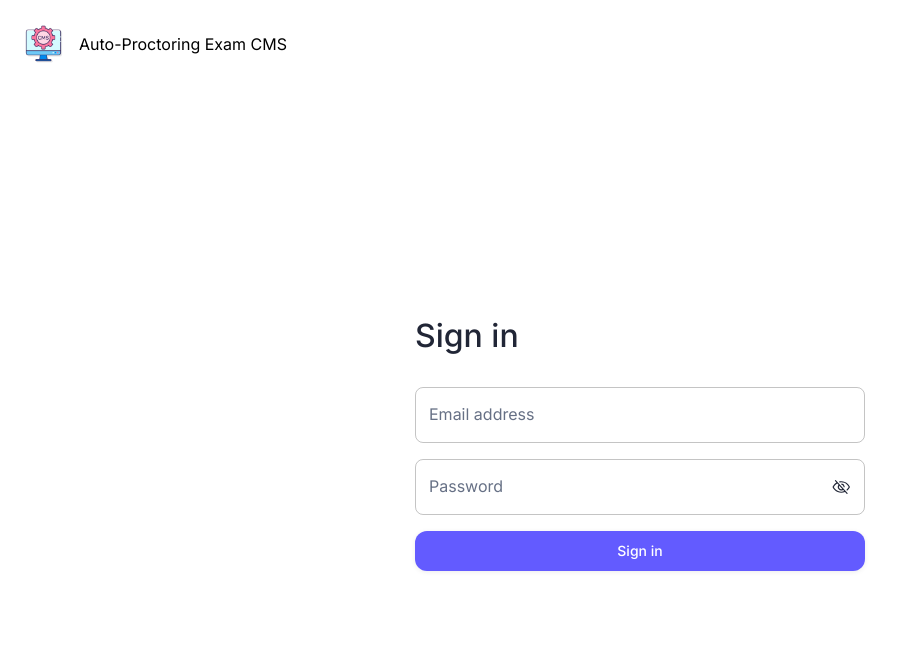
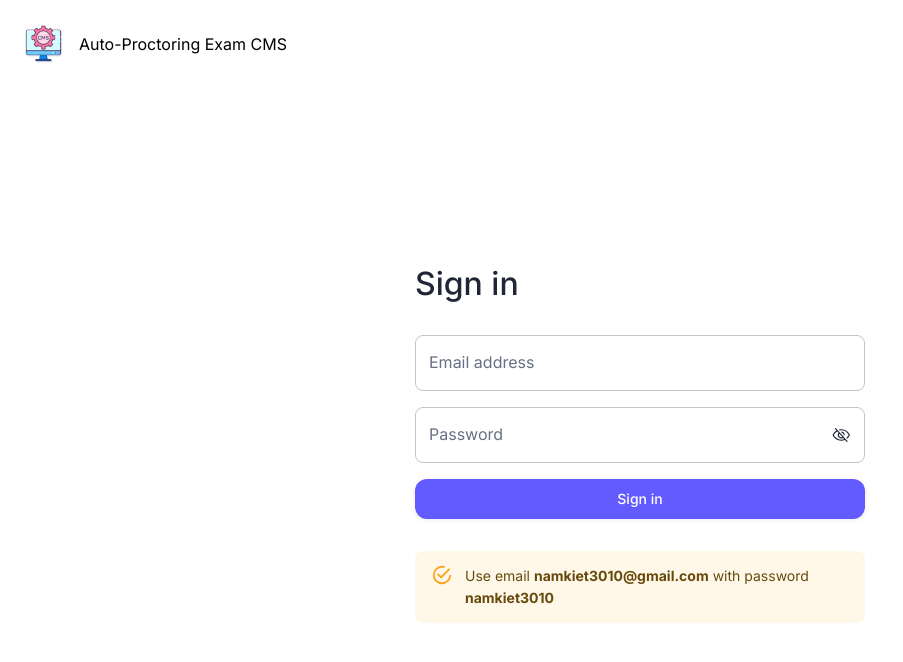
Before and after one commit to namkiit/anti-cheat-exam-cms, a Next.js app: page /auth/sign-in in a window 1280 px wide. Shown: the top 662 px of the page, without its empty margins (0-903 px from the left). Built offline with nearby package versions, Linux system fonts and the light colour scheme; no server answers.

Commit message:
update readme

```diff
--- a/src/components/auth/sign-in-form.tsx
+++ b/src/components/auth/sign-in-form.tsx
@@ -127,6 +127,16 @@ export function SignInForm(): React.JSX.Element {
           </Button>
         </Stack>
       </form>
+      <Alert color="warning">
+        Use email{' '}
+        <Typography component="span" sx={{ fontWeight: 700 }} variant="inherit">
+          namkiet3010@gmail.com
+        </Typography>{' '}
+        with password{' '}
+        <Typography component="span" sx={{ fontWeight: 700 }} variant="inherit">
+          namkiet3010
+        </Typography>
+      </Alert>
     </Stack>
   );
 }
```
Also changed, not shown: 2 other files (tests, documents, lock files or other folders).
